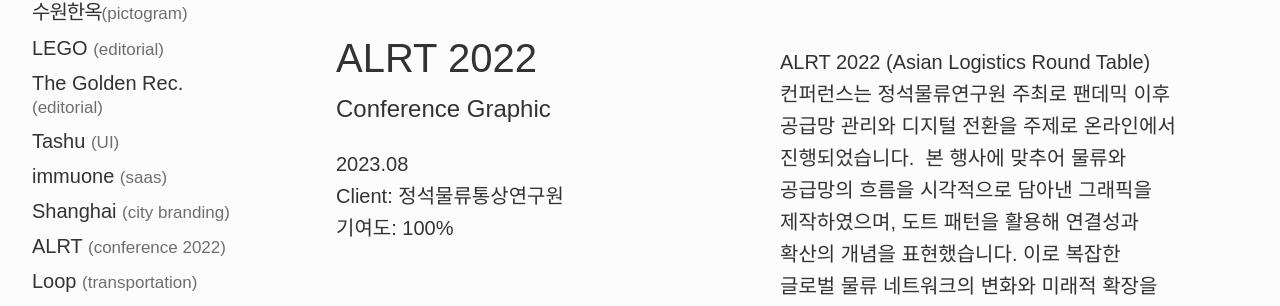
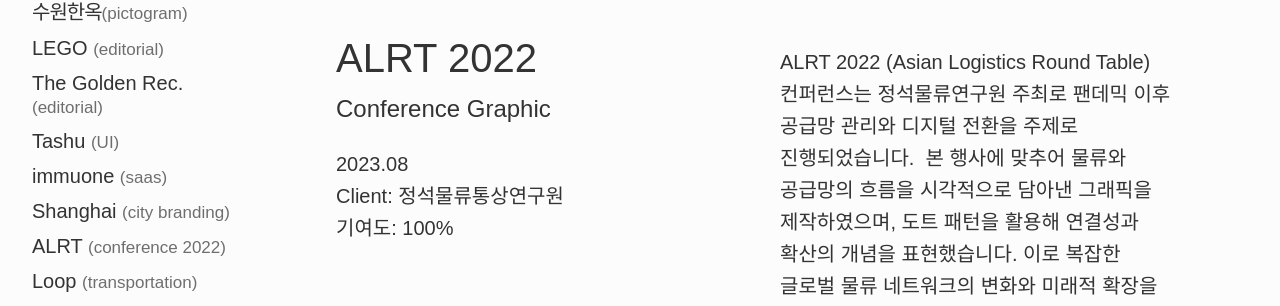
Before and after one commit to WANGYEOM/my-portfolio, a Jekyll site: the page built from pages/alrt-2022.html, in a window 1280 px wide and 900 px high, scrolled down 557 px. Shown: the part 209-515 px from the top of the window. Built offline with Jekyll 4.4.1, drawn with Linux system fonts in a browser that asks for light colours; some web fonts are replaced; some of the changed text lies outside the part shown.

Commit message:
Main words, alrt-2022 description

```diff
--- a/index.html
+++ b/index.html
@@ -5,7 +5,7 @@
 ---
 
 <div class="top">
-  <div style="flex: 1;" class="temp">SELF 공사중입니다!<br>10월 초에는 완공되길 🙏</div>
+  <div style="flex: 1;" class="temp">SELF 공사중입니다!<br>10월에는 완공되길 🙏</div>
   <div style="flex: 1;" class="hide-on-mobile"></div>
   <div style="flex: 1;" class="hide-on-mobile">Matthew Wangyeom Kim</div>
   <div style="flex: 1;" class="hide-on-mobile">Brand Designer</div>
--- a/pages/alrt-2022.html
+++ b/pages/alrt-2022.html
@@ -17,7 +17,7 @@
         </div>
         <p class="body-copy" style="padding-right: 48px;">
             ALRT 2022 (Asian Logistics Round Table) 컨퍼런스는 정석물류연구원 주최로 팬데믹 이후
-            공급망 관리와 디지털 전환을 주제로 온라인에서 진행되었습니다. &nbsp;본 행사에 맞추어 물류와 공급망의
+            공급망 관리와 디지털 전환을 주제로 진행되었습니다. &nbsp;본 행사에 맞추어 물류와 공급망의
             흐름을 시각적으로 담아낸 그래픽을 제작하였으며, 도트 패턴을 활용해 연결성과 확산의 개념을 표현했습니다.
             이로 복잡한 글로벌 물류 네트워크의 변화와 미래적 확장을 시각 언어로 풀어내고자 했습니다.
         </p>
```
